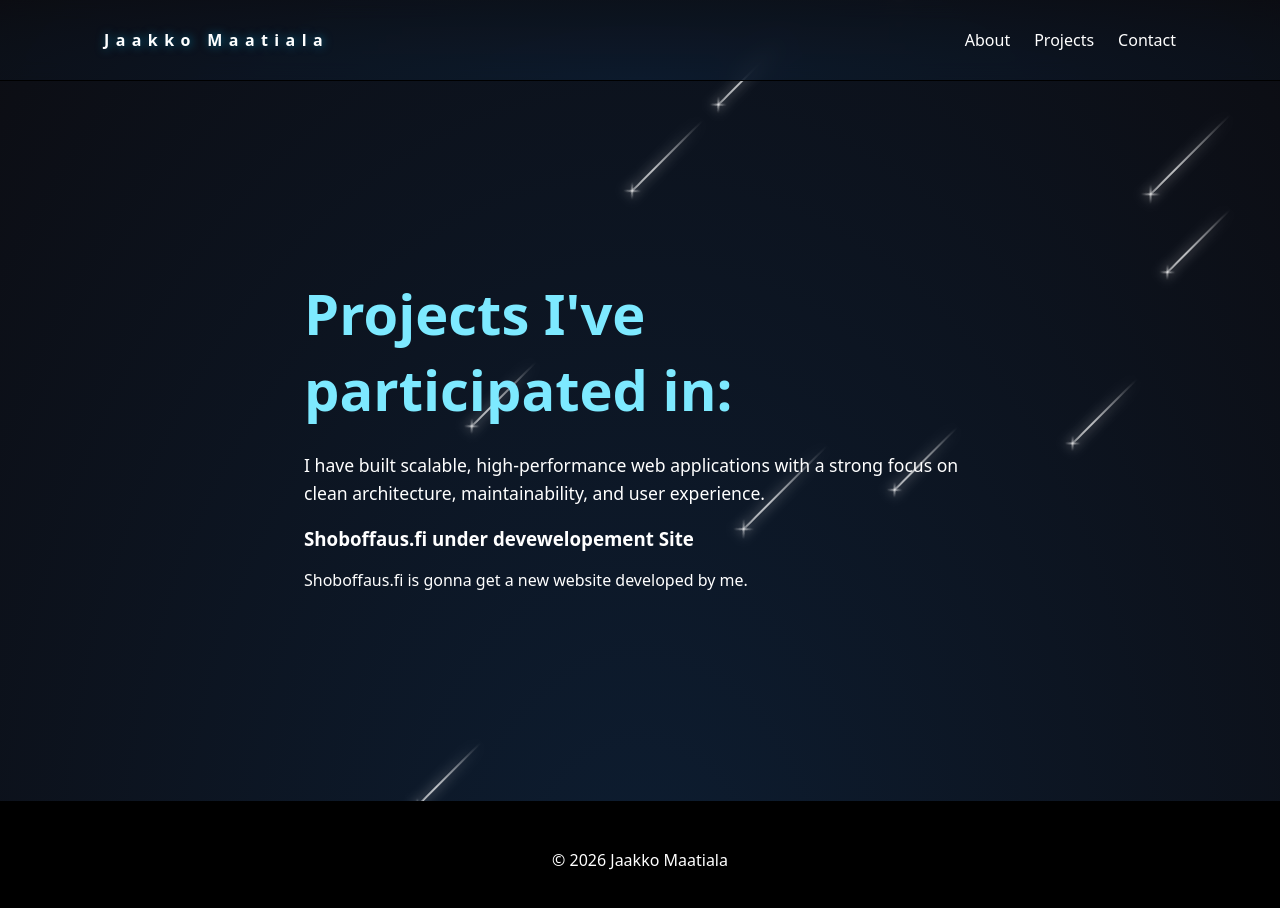
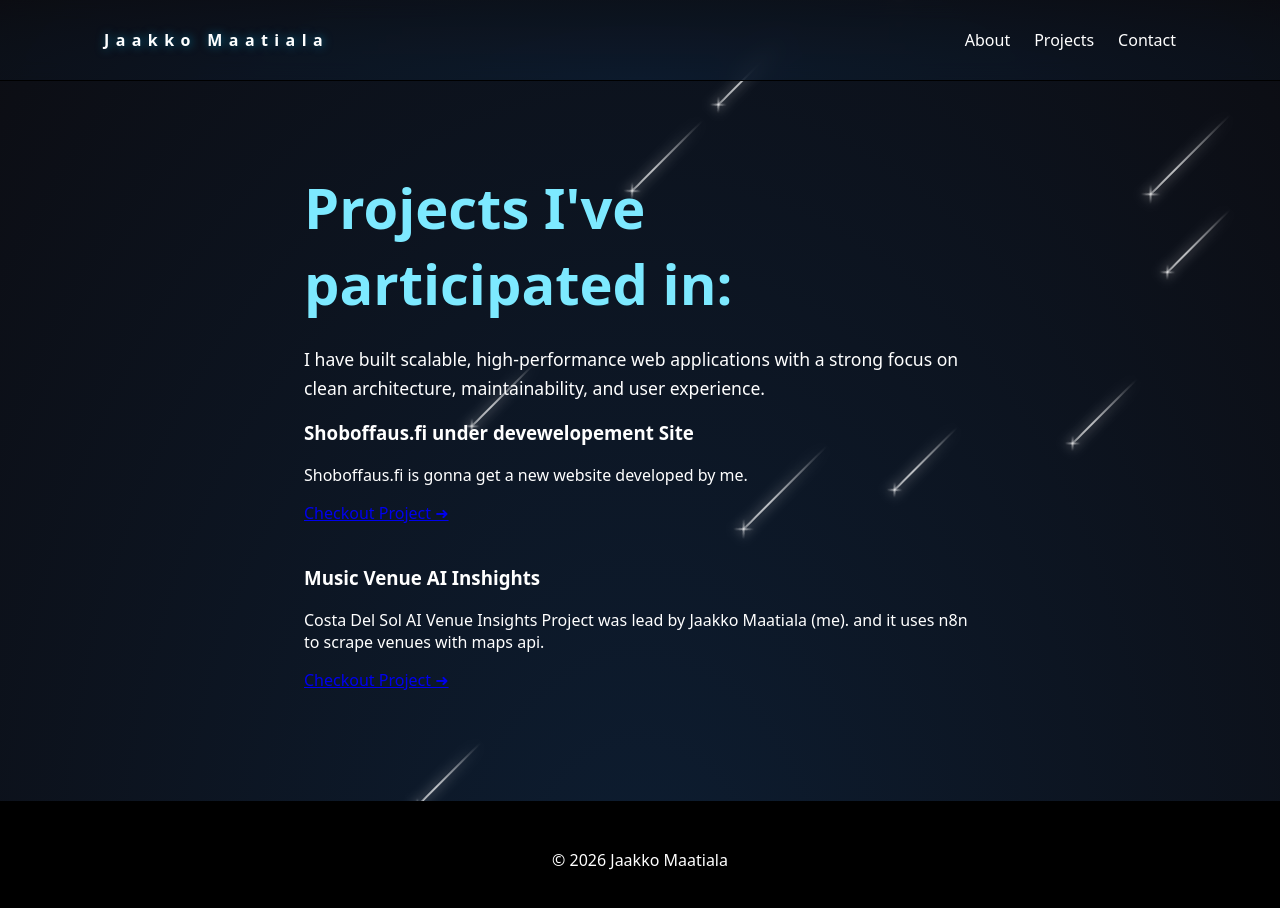
Before and after one commit to JageTheProgrammer/Jaakko-MaatialaWEB, an Angular app: page /projects in a window 1280 px wide. Shown: the top 908 px of the page. Built offline with nearby package versions, Linux system fonts and the light colour scheme.

Commit message:
project links

```diff
--- a/src/app/features/projects/projects.page.html
+++ b/src/app/features/projects/projects.page.html
@@ -9,6 +9,14 @@
 
     <h3>Shoboffaus.fi under devewelopement Site</h3>
     <p>Shoboffaus.fi is gonna get a new website developed by me.</p>
+    <a href="https://project-shoboffaus.vercel.app">Checkout Project ➜</a>
+    <br>
+    <br>
 
+    <h3>Music Venue AI Inshights</h3>
+    <p>Costa Del Sol AI Venue Insights Project was lead by Jaakko Maatiala (me). and it uses n8n to scrape venues with
+      maps api.</p>
+    <a href="https://venues.maatiala.online">Checkout Project ➜</a>
+    <br><br>
   </div>
 </section>
```
